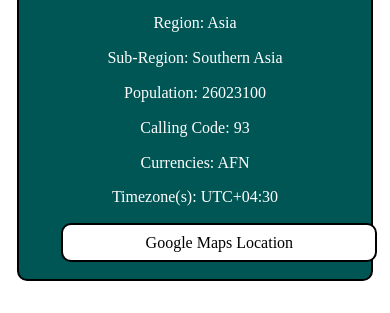
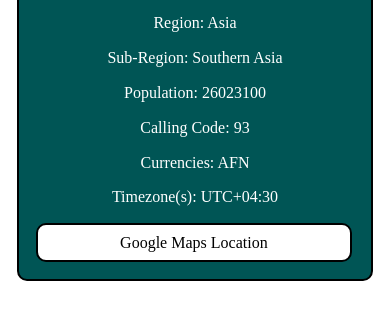
Before and after one commit to Bryonpectol/apitest, a plain HTML site: page index.html in a window 390 px wide. Shown: the part 274-587 px from the top of the page. Drawn offline with Linux system fonts and the light colour scheme.

Commit message:
margin none

```diff
--- a/css/main.css
+++ b/css/main.css
@@ -130,7 +130,7 @@ nav {
         border: solid 2px black;
         padding: 1vh;
         width: 35vh;
-        margin-left: 8%;
+        /* margin-left: 8%; */
         border-radius: 10px;
         background-color: white;
     }
```
